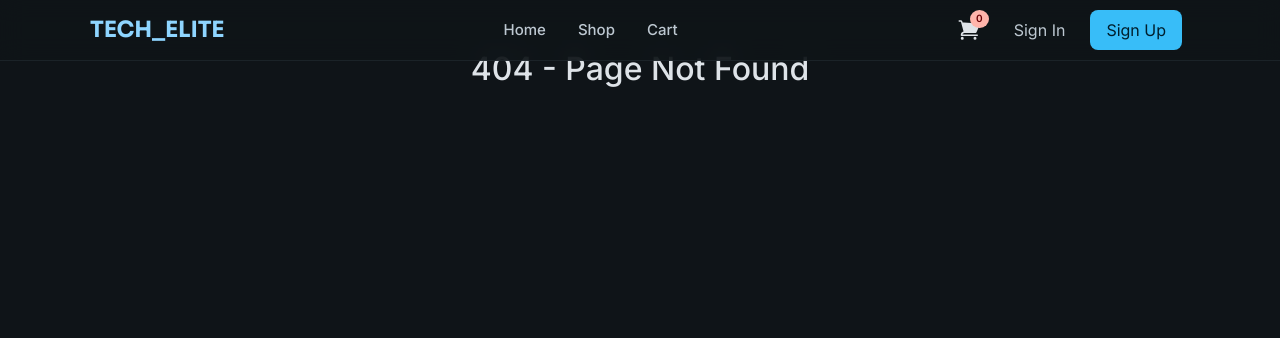
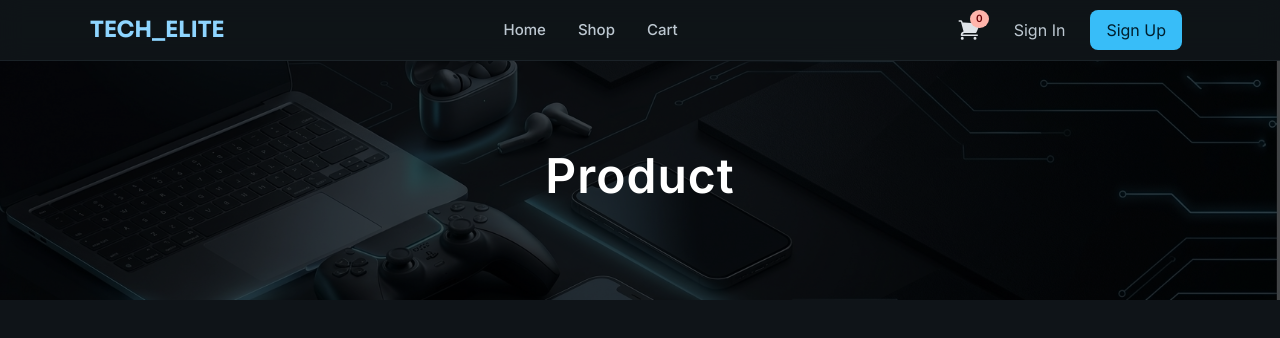
Before and after one commit to Elamin2006/Tech-Gadgets, a React (Vite) app in the folder client/: page /product/1 in a window 1280 px wide. Before the commit this address had no page. Shown: the top 338 px of the page. Built offline with nearby package versions, Linux system fonts and the light colour scheme.

Commit message:
feat(product): initialize product page and is injected to global appRoute

```diff
--- /dev/null
+++ b/client/src/pages/Product/Product.jsx
@@ -0,0 +1,10 @@
+import React from 'react'
+import Banner from '../../components/Banner/Banner'
+
+export default function Product() {
+  return (
+    <>
+    <Banner title= "product"/>
+    </>
+  )
+}
--- a/client/src/routes/AppRoutes.jsx
+++ b/client/src/routes/AppRoutes.jsx
@@ -12,6 +12,7 @@ import Register from "../pages/Register/Register";
 
 import ProtectedRoutes from "./ProtectedRoutes.jsx";
 import Shop from "../pages/Shop/Shop";
+import Product from "../pages/Product/Product.jsx";
 
 export default function AppRoutes() {
   const dispatch = useDispatch();
@@ -42,7 +43,7 @@ export default function AppRoutes() {
         <Route path="/login" element={<Login />} />
         <Route path="/register" element={<Register />} />
         <Route path="/shop" element={<Shop />} />
-
+        <Route  path="/product/:id" element= {<Product/>}/>
         <Route element={<ProtectedRoutes />}>
           <Route path="/cart" element={<Cart />} />
         </Route>
```
Also changed, not shown: client/src/pages/Product/Product.css (added).
